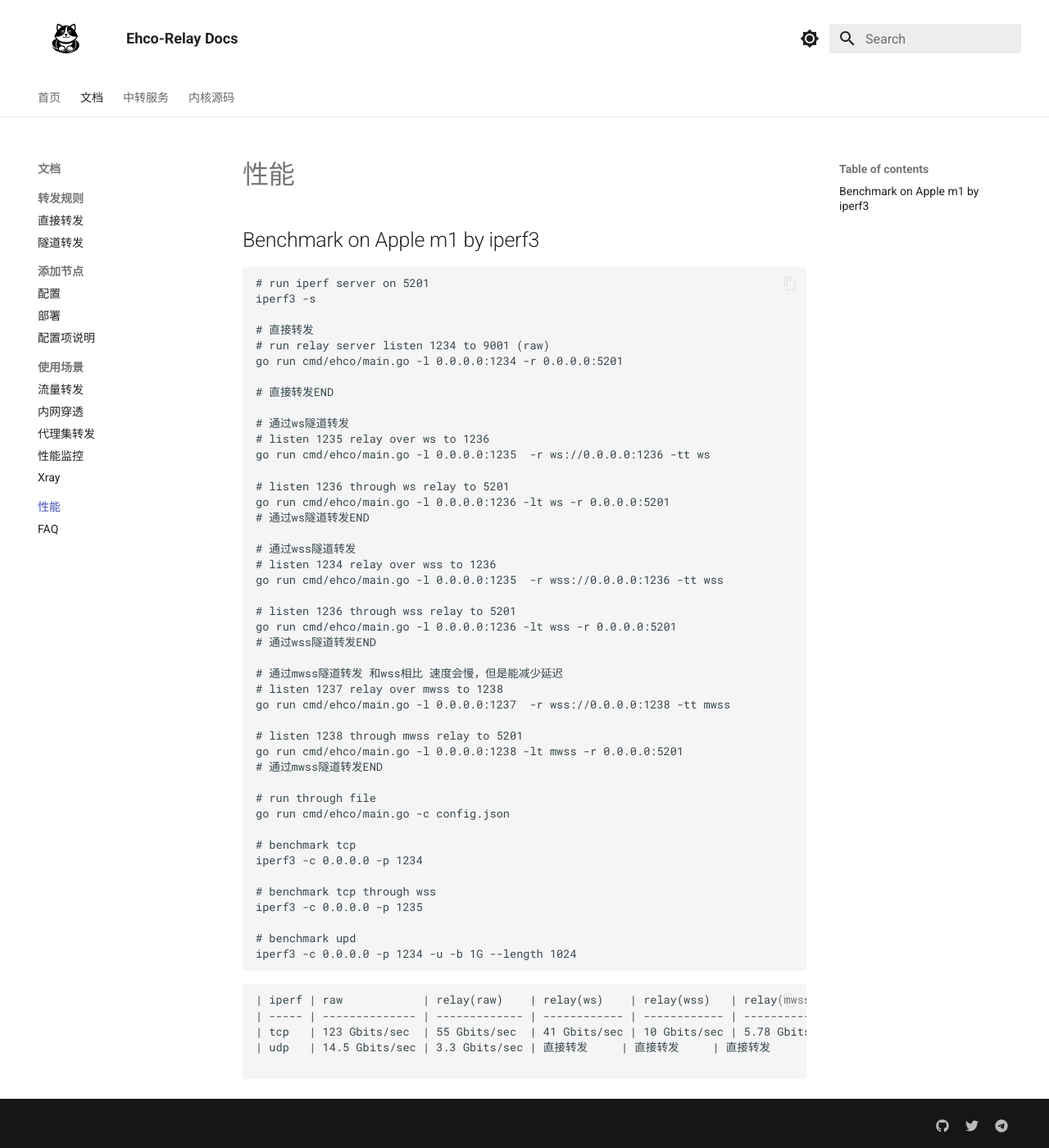
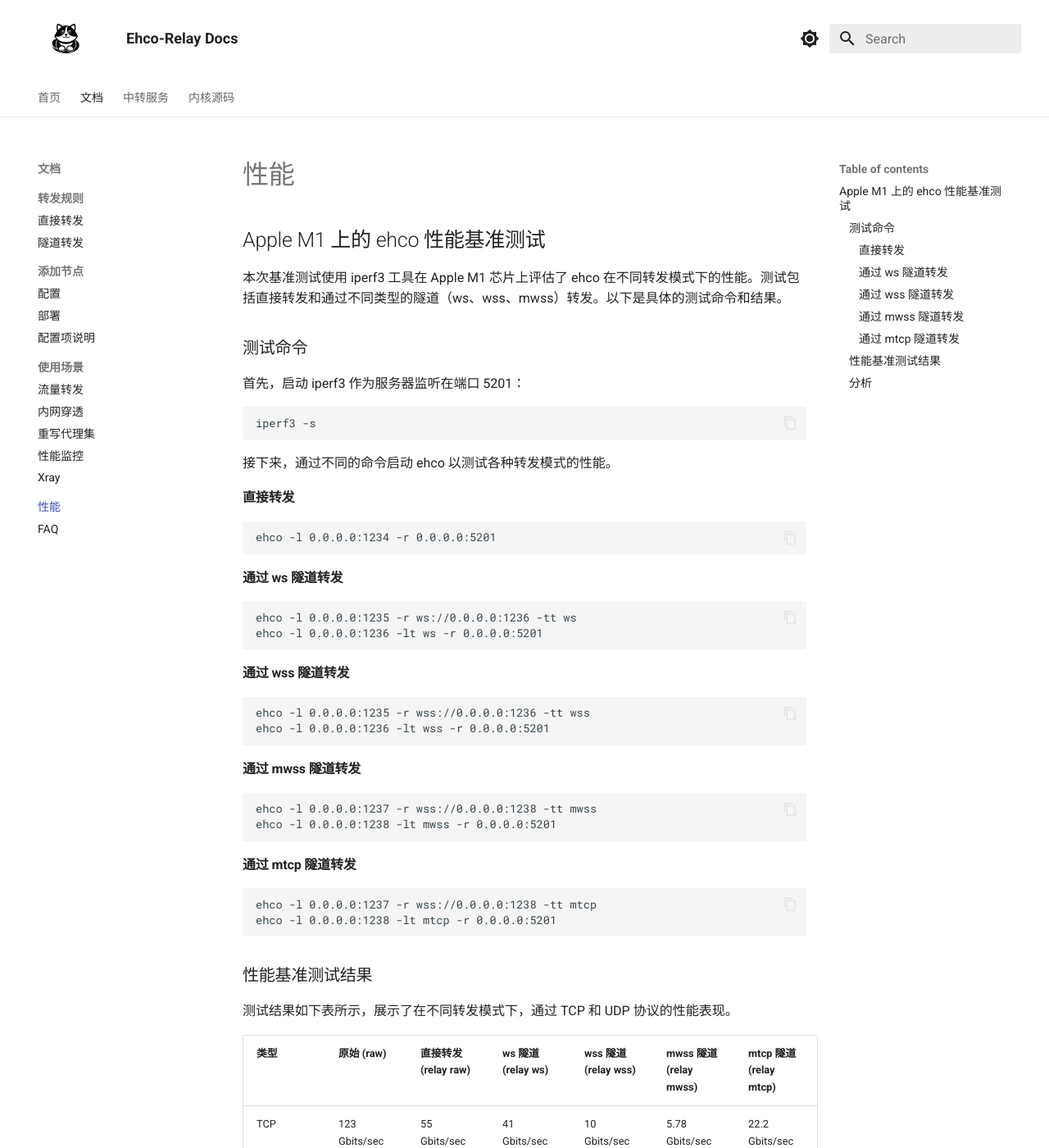
Before and after one commit to Ehco1996/ehco-relay-docs, an MkDocs documentation site: the page built from docs/benchmark.md, in a window 1280 px wide and 1400 px high. Shown: the whole window at 82% size. Built offline with MkDocs 1.6.1 and Material for MkDocs 9.7.7, drawn with Linux system fonts in a browser that asks for light colours; some of the changed text lies outside the part shown.

Commit message:
Update documentation for usage scenarios and monitor configuration

````diff
--- a/docs/benchmark.md
+++ b/docs/benchmark.md
@@ -1,56 +1,64 @@
-## Benchmark on Apple m1 by iperf3
+## Apple M1 上的 ehco 性能基准测试
+
+本次基准测试使用 iperf3 工具在 Apple M1 芯片上评估了 ehco 在不同转发模式下的性能。测试包括直接转发和通过不同类型的隧道（ws、wss、mwss）转发。以下是具体的测试命令和结果。
+
+### 测试命令
+
+首先，启动 iperf3 作为服务器监听在端口 5201：
 
 ```sh
-# run iperf server on 5201
 iperf3 -s
-
-# 直接转发
-# run relay server listen 1234 to 9001 (raw)
-go run cmd/ehco/main.go -l 0.0.0.0:1234 -r 0.0.0.0:5201
-
-# 直接转发END
-
-# 通过ws隧道转发
-# listen 1235 relay over ws to 1236
-go run cmd/ehco/main.go -l 0.0.0.0:1235  -r ws://0.0.0.0:1236 -tt ws
-
-# listen 1236 through ws relay to 5201
-go run cmd/ehco/main.go -l 0.0.0.0:1236 -lt ws -r 0.0.0.0:5201
-# 通过ws隧道转发END
-
-# 通过wss隧道转发
-# listen 1234 relay over wss to 1236
-go run cmd/ehco/main.go -l 0.0.0.0:1235  -r wss://0.0.0.0:1236 -tt wss
-
-# listen 1236 through wss relay to 5201
-go run cmd/ehco/main.go -l 0.0.0.0:1236 -lt wss -r 0.0.0.0:5201
-# 通过wss隧道转发END
-
-# 通过mwss隧道转发 和wss相比 速度会慢，但是能减少延迟
-# listen 1237 relay over mwss to 1238
-go run cmd/ehco/main.go -l 0.0.0.0:1237  -r wss://0.0.0.0:1238 -tt mwss
-
-# listen 1238 through mwss relay to 5201
-go run cmd/ehco/main.go -l 0.0.0.0:1238 -lt mwss -r 0.0.0.0:5201
-# 通过mwss隧道转发END
-
-# run through file
-go run cmd/ehco/main.go -c config.json
-
-# benchmark tcp
-iperf3 -c 0.0.0.0 -p 1234
-
-# benchmark tcp through wss
-iperf3 -c 0.0.0.0 -p 1235
-
-# benchmark upd
-iperf3 -c 0.0.0.0 -p 1234 -u -b 1G --length 1024
 ```
 
+接下来，通过不同的命令启动 ehco 以测试各种转发模式的性能。
+
+#### 直接转发
+
+```sh
+ehco -l 0.0.0.0:1234 -r 0.0.0.0:5201
 ```
-| iperf | raw            | relay(raw)    | relay(ws)    | relay(wss)   | relay(mwss)    | relay(mtcp)    |
-| ----- | -------------- | ------------- | ------------ | ------------ | -------------- | -------------- |
-| tcp   | 123 Gbits/sec  | 55 Gbits/sec  | 41 Gbits/sec | 10 Gbits/sec | 5.78 Gbits/sec | 22.2 Gbits/sec |
-| udp   | 14.5 Gbits/sec | 3.3 Gbits/sec | 直接转发     | 直接转发     | 直接转发       | 直接转发       |
 
+#### 通过 ws 隧道转发
+
+```sh
+ehco -l 0.0.0.0:1235 -r ws://0.0.0.0:1236 -tt ws
+ehco -l 0.0.0.0:1236 -lt ws -r 0.0.0.0:5201
 ```
+
+#### 通过 wss 隧道转发
+
+```sh
+ehco -l 0.0.0.0:1235 -r wss://0.0.0.0:1236 -tt wss
+ehco -l 0.0.0.0:1236 -lt wss -r 0.0.0.0:5201
+```
+
+#### 通过 mwss 隧道转发
+
+```sh
+ehco -l 0.0.0.0:1237 -r wss://0.0.0.0:1238 -tt mwss
+ehco -l 0.0.0.0:1238 -lt mwss -r 0.0.0.0:5201
+```
+
+#### 通过 mtcp 隧道转发
+
+```sh
+ehco -l 0.0.0.0:1237 -r wss://0.0.0.0:1238 -tt mtcp
+ehco -l 0.0.0.0:1238 -lt mtcp -r 0.0.0.0:5201
+```
+
+### 性能基准测试结果
+
+测试结果如下表所示，展示了在不同转发模式下，通过 TCP 和 UDP 协议的性能表现。
+
+| 类型 | 原始 (raw)     | 直接转发 (relay raw) | ws 隧道 (relay ws) | wss 隧道 (relay wss) | mwss 隧道 (relay mwss) | mtcp 隧道 (relay mtcp) |
+| ---- | -------------- | -------------------- | ------------------ | -------------------- | ---------------------- | ---------------------- |
+| TCP  | 123 Gbits/sec  | 55 Gbits/sec         | 41 Gbits/sec       | 10 Gbits/sec         | 5.78 Gbits/sec         | 22.2 Gbits/sec         |
+| UDP  | 14.5 Gbits/sec | 3.3 Gbits/sec        | 直接转发           | 直接转发             | 直接转发               | 直接转发               |
+
+### 分析
+
+从测试结果可以看出，直接转发的性能最高，而通过隧道转发（特别是通过加密的 wss 和 mwss 隧道）时，性能有所下降。这是因为隧道转发涉及到额外的加密解密过程和封包解包操作，这些都会增加 CPU 负载和延迟，从而影响传输速率。
+
+特别是，mwss 隧道在减少延迟方面有所优化，但其传输速率相比 wss 隧道有明显下降。这种权衡是设计上的选择，取决于用户对速度和延迟的不同需求。
+
+这些测试结果为 ehco 用户提供了在不同场景下选择合适转发模式的参考依据。
--- a/mkdocs.yml
+++ b/mkdocs.yml
@@ -55,7 +55,7 @@
       - 使用场景:
           - 流量转发: usage/relay.md
           - 内网穿透: usage/intranet.md
-          - 代理集转发: usage/proxy.md
+          - 重写代理集: usage/proxy-provider.md
           - 性能监控: usage/monitor.md
           - Xray: usage/xray.md
       - 性能: benchmark.md
````
Also changed, not shown: docs/usage/monitor.md (+25 -13 lines), docs/usage/proxy-provider.md (added, +97 -0 lines), docs/usage/proxy.md (deleted, +0 -100 lines), docs/usage/relay.md (+29 -15 lines), docs/usage/xray.md (+22 -12 lines).
